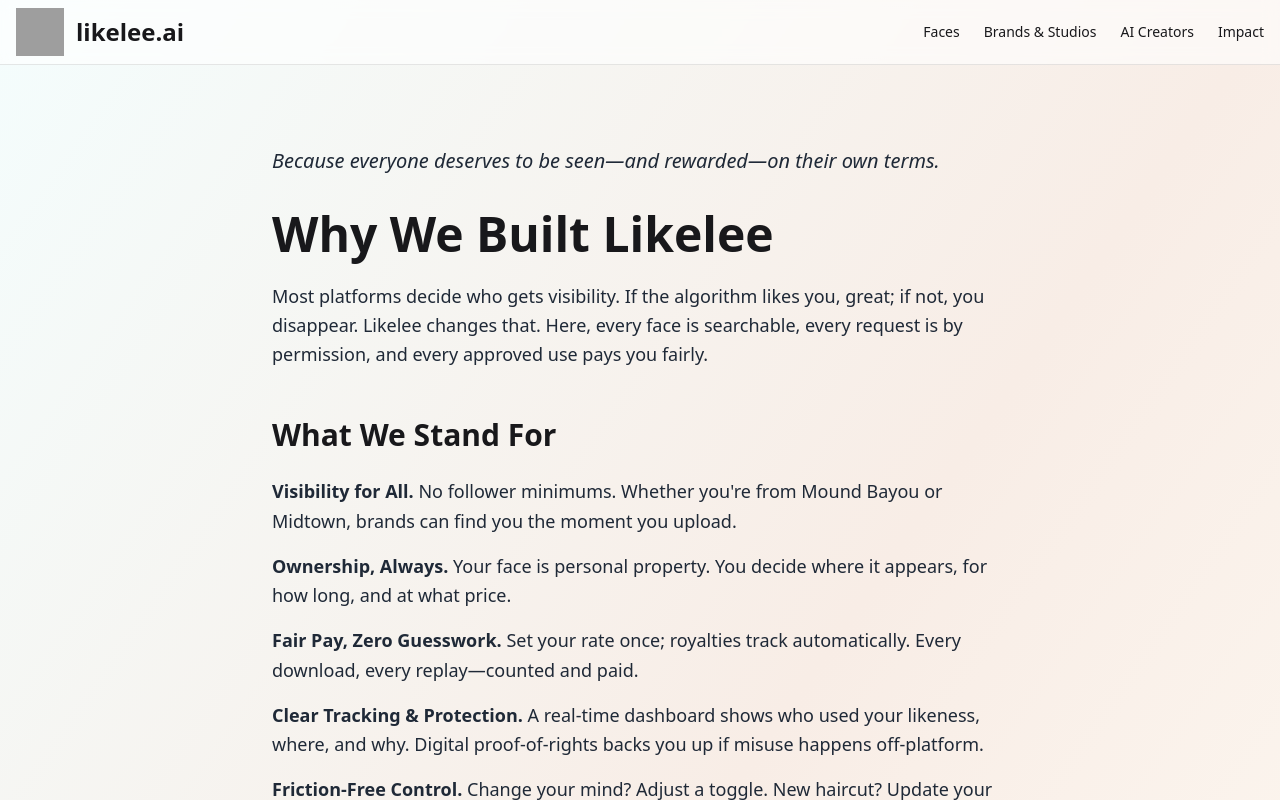
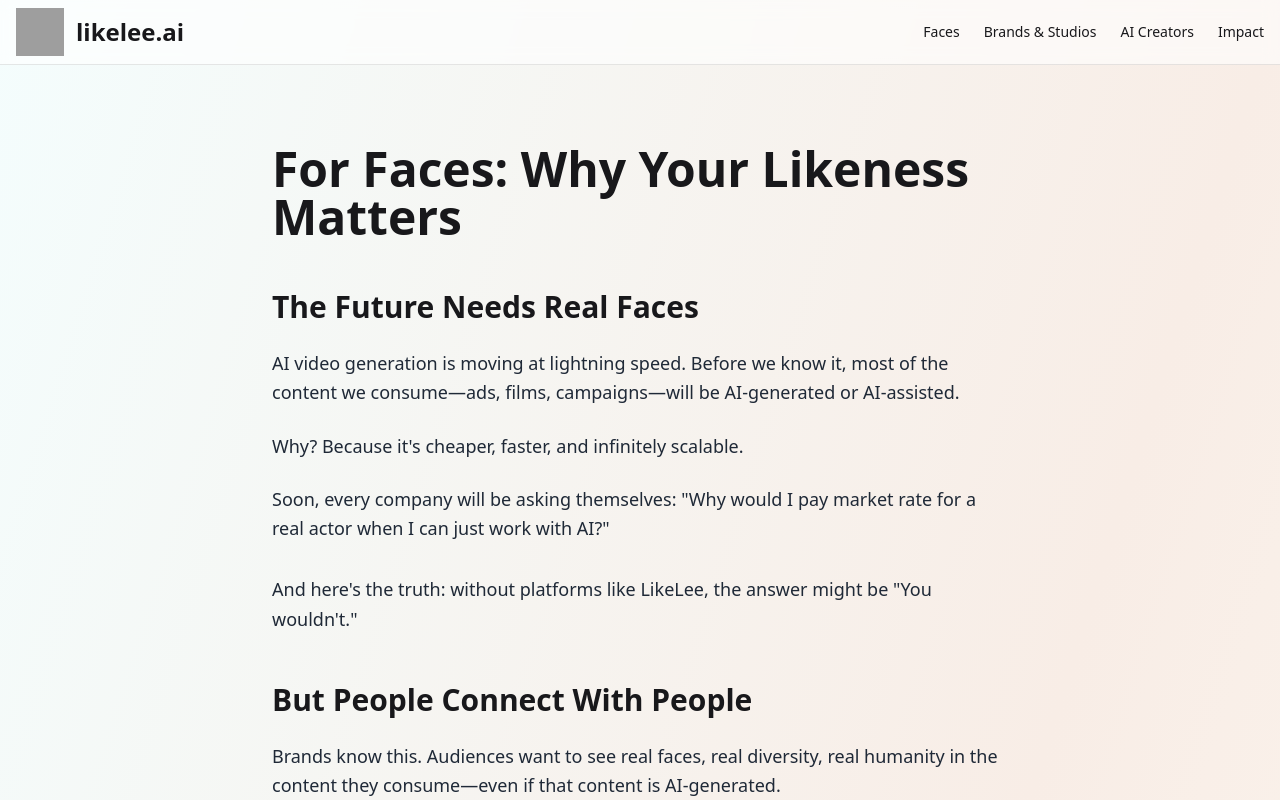
Before and after one commit to tenyen/likeleeappone, a React (Vite) app: page /for-you-faces in a window 1280 px wide. Shown: the top 800 px of the page. Built offline with nearby package versions, Linux system fonts and the light colour scheme; grey boxes are pictures that could not be loaded.

Commit message:
Initial commit from your app

```diff
--- a/src/pages/ForYou3.tsx
+++ b/src/pages/ForYou3.tsx
@@ -15,71 +15,132 @@
           <section className="py-16 md:py-20">
             <div className="max-w-3xl mx-auto px-4">
 
-              <p className="text-xl text-gray-800 leading-relaxed mb-8 italic">
-                Because everyone deserves to be seen—and rewarded—on their own terms.
-              </p>
-
               <h1 className="text-4xl md:text-5xl font-bold mb-6">
-                Why We Built Likelee
+                For Faces: Why Your Likeness Matters
               </h1>
 
+              <h2 className="text-3xl font-bold mb-6 mt-12">
+                The Future Needs Real Faces
+              </h2>
+              <p className="text-lg text-gray-800 leading-relaxed mb-6">
+                AI video generation is moving at lightning speed. Before we know it, most of the content we consume—ads, films, campaigns—will be AI-generated or AI-assisted.
+              </p>
+              <p className="text-lg text-gray-800 leading-relaxed mb-6">
+                Why? Because it's cheaper, faster, and infinitely scalable.
+              </p>
               <p className="text-lg text-gray-800 leading-relaxed mb-8">
-                Most platforms decide who gets visibility. If the algorithm likes you, great; if not, you disappear. Likelee changes that. Here, every face is searchable, every request is by permission, and every approved use pays you fairly.
+                Soon, every company will be asking themselves: "Why would I pay market rate for a real actor when I can just work with AI?"
+              </p>
+              <p className="text-lg text-gray-800 leading-relaxed mb-8">
+                And here's the truth: without platforms like LikeLee, the answer might be "You wouldn't."
               </p>
 
               <h2 className="text-3xl font-bold mb-6 mt-12">
-                What We Stand For
+                But People Connect With People
               </h2>
-
-              <p className="text-lg text-gray-800 leading-relaxed mb-4">
-                <strong>Visibility for All.</strong> No follower minimums. Whether you're from Mound Bayou or Midtown, brands can find you the moment you upload.
+              <p className="text-lg text-gray-800 leading-relaxed mb-6">
+                Brands know this. Audiences want to see real faces, real diversity, real humanity in the content they consume—even if that content is AI-generated.
               </p>
-
-              <p className="text-lg text-gray-800 leading-relaxed mb-4">
-                <strong>Ownership, Always.</strong> Your face is personal property. You decide where it appears, for how long, and at what price.
+              <p className="text-lg text-gray-800 leading-relaxed mb-6">
+                This is where you come in.
               </p>
-
-              <p className="text-lg text-gray-800 leading-relaxed mb-4">
-                <strong>Fair Pay, Zero Guesswork.</strong> Set your rate once; royalties track automatically. Every download, every replay—counted and paid.
+              <p className="text-lg text-gray-800 leading-relaxed mb-6">
+                Your face gives AI content its humanity. Your likeness makes it relatable. Your appearance is what transforms a synthetic video into something people actually connect with.
               </p>
-
-              <p className="text-lg text-gray-800 leading-relaxed mb-4">
-                <strong>Clear Tracking & Protection.</strong> A real-time dashboard shows who used your likeness, where, and why. Digital proof-of-rights backs you up if misuse happens off-platform.
-              </p>
-
               <p className="text-lg text-gray-800 leading-relaxed mb-8">
-                <strong>Friction-Free Control.</strong> Change your mind? Adjust a toggle. New haircut? Update your photos. Full control, no customer-support tickets required.
+                Companies need you. They just need a way to work with you that makes sense in this new landscape.
               </p>
 
               <h2 className="text-3xl font-bold mb-6 mt-12">
-                How It Works
+                You Don't Have to Be an Influencer. You Just Have to Be You.
               </h2>
+              <p className="text-lg text-gray-800 leading-relaxed mb-6">
+                For too long, getting seen has been nearly impossible for most people:
+              </p>
+              <ul className="text-lg text-gray-800 leading-relaxed mb-6 space-y-2 pl-8 list-disc">
+                <li>Algorithms prioritize certain looks and engagement patterns</li>
+                <li>Traditional modeling and acting require specific networks and opportunities</li>
+                <li>Building a following takes years of constant content creation</li>
+                <li>Geographic location limits who gets access to what opportunities</li>
+              </ul>
+              <p className="text-lg text-gray-800 leading-relaxed mb-6">
+                The path to visibility has been narrow and exclusionary—not by intent, but by the realities of how the industry has worked.
+              </p>
+              <p className="text-lg text-gray-800 leading-relaxed mb-6">
+                LikeLee changes that.
+              </p>
+              <p className="text-lg text-gray-800 leading-relaxed mb-6">
+                Now, anyone can be in a campaign. Your face doesn't need to fit a mold. You don't need a million followers. You don't need to be what the algorithm is looking for. You just need to be you.
+              </p>
+              <p className="text-lg text-gray-800 leading-relaxed mb-8">
+                What LikeLee Offers You
+              </p>
+              <ul className="text-lg text-gray-800 leading-relaxed mb-8 space-y-2 pl-8 list-disc">
+                <li><strong>Work With Brands You Care About.</strong> See yourself in campaigns for companies you actually want to represent. Get the visibility you always wanted, but could never access through traditional channels.</li>
+                <li><strong>Get Paid Fairly.</strong> Earn real compensation for your likeness. Every time your face appears in content, you get paid. Transparent rates. Clear terms. No exploitation.</li>
+                <li><strong>Be Seen, Finally.</strong> No more algorithm battles. No more wondering if you'll ever get the chance. Your face has value, and brands are actively looking for authentic, diverse faces like yours.</li>
+                <li><strong>Keep Full Control.</strong> You decide where your face appears. Set your usage terms. Approve or deny content categories. Your likeness, your rules.</li>
+              </ul>
 
-              <p className="text-lg text-gray-800 leading-relaxed mb-4">
-                <strong>Upload Three Photos.</strong> Front, left, right—enough for a verified profile.
+              <h2 className="text-3xl font-bold mb-6 mt-12">
+                Security Is Our Foundation
+              </h2>
+              <p className="text-lg text-gray-800 leading-relaxed mb-6">
+                We know what you're risking by licensing your likeness. We've seen the horror stories—faces showing up in scam videos, unauthorized deepfakes, content creators never approved.
               </p>
-
-              <p className="text-lg text-gray-800 leading-relaxed mb-4">
-                <strong>Set Your Parameters.</strong> Choose allowed media types, regions, and price points.
+              <p className="text-lg text-gray-800 leading-relaxed mb-8">
+                That's why security is our biggest pillar.
               </p>
-
+              <ul className="text-lg text-gray-800 leading-relaxed mb-8 space-y-2 pl-8 list-disc">
+                <li><strong>You Set the Terms.</strong> Your face will never appear in content you haven't explicitly approved. You control the categories, the brands, the usage types. If it's not in your terms, it doesn't happen.</li>
+                <li><strong>Facial Tracking & Monitoring.</strong> We aim to implement technology that tracks every use of your likeness. You'll be notified each time your face appears in content—authorized or not.</li>
+                <li><strong>Protection Against Misuse.</strong> If someone attempts to use your face without authorization, or distributes unauthorized content, we're here to protect you. Legal backing. Active monitoring. Immediate action.</li>
+              </ul>
               <p className="text-lg text-gray-800 leading-relaxed mb-8">
-                <strong>Approve & Earn.</strong> Review requests, tap "Approve," and watch royalties show up in your wallet.
+                We're not just a licensing platform. We're your security team.
               </p>
 
               <h2 className="text-3xl font-bold mb-6 mt-12">
-                Your Invitation
+                This Is Your Opportunity
               </h2>
-
+              <p className="text-lg text-gray-800 leading-relaxed mb-6">
+                As AI video takes over, companies will have a choice: create lifeless, generic content with synthetic faces, or create authentic, relatable content with real people like you.
+              </p>
+              <p className="text-lg text-gray-800 leading-relaxed mb-6">
+                The brands that choose authenticity will win. The ones that choose humanity will connect with audiences. And they need your face to do it.
+              </p>
+              <p className="text-lg text-gray-800 leading-relaxed mb-6">
+                But here's what makes this different from traditional paths: you don't have to be perfect. You don't have to fit a specific mold. You don't have to game algorithms or spend years building a following first.
+              </p>
+              <p className="text-lg text-gray-800 leading-relaxed mb-6">
+                You just have to be willing to be seen.
+              </p>
+              <p className="text-lg text-gray-800 leading-relaxed mb-6">
+                The gatekeepers are gone. The barriers are down. For the first time, anyone can participate in the content economy—not by creating content themselves, but by being part of it.
+              </p>
+              <p className="text-lg text-gray-800 leading-relaxed mb-6">
+                Your face is valuable. Your likeness is needed. Your participation matters.
+              </p>
               <p className="text-lg text-gray-800 leading-relaxed mb-8">
-                If you want a real shot at being discovered—and paid—for simply being you, reserve your profile today. Likelee makes sure every face gets a fair chance to be seen, valued, and protected.
+                And LikeLee is here to make sure you're protected, compensated, and in control every step of the way.
+              </p>
+              <p className="text-lg text-gray-800 leading-relaxed mb-6">
+                You don't have to be an influencer.
+              </p>
+              <p className="text-lg text-gray-800 leading-relaxed mb-6">
+                You just have to be you.
+              </p>
+              <p className="text-lg text-gray-800 leading-relaxed mb-8">
+                And we'll handle the rest.
               </p>
 
-              <p className="text-xl text-gray-800 leading-relaxed mb-8 font-semibold">
-                Your Face. Your Rules. Your Revenue.
-              </p>
-
-              <div className="mt-8">
+              <div className="text-center mt-8">
+                <p className="text-xl font-bold text-gray-900 mb-4">
+                  LikeLee.ai
+                </p>
+                <p className="text-lg text-gray-700 mb-8">
+                  Your face. Your terms. Your protection.
+                </p>
                 <button
                   onClick={() => navigate('/sign-up')}
                   className="text-lg font-semibold bg-cyan-400 text-white px-8 py-4 border-2 border-black hover:bg-cyan-500 transition-colors"
```
Also changed, not shown: src/pages/Faces.tsx (+6 -3 lines).
